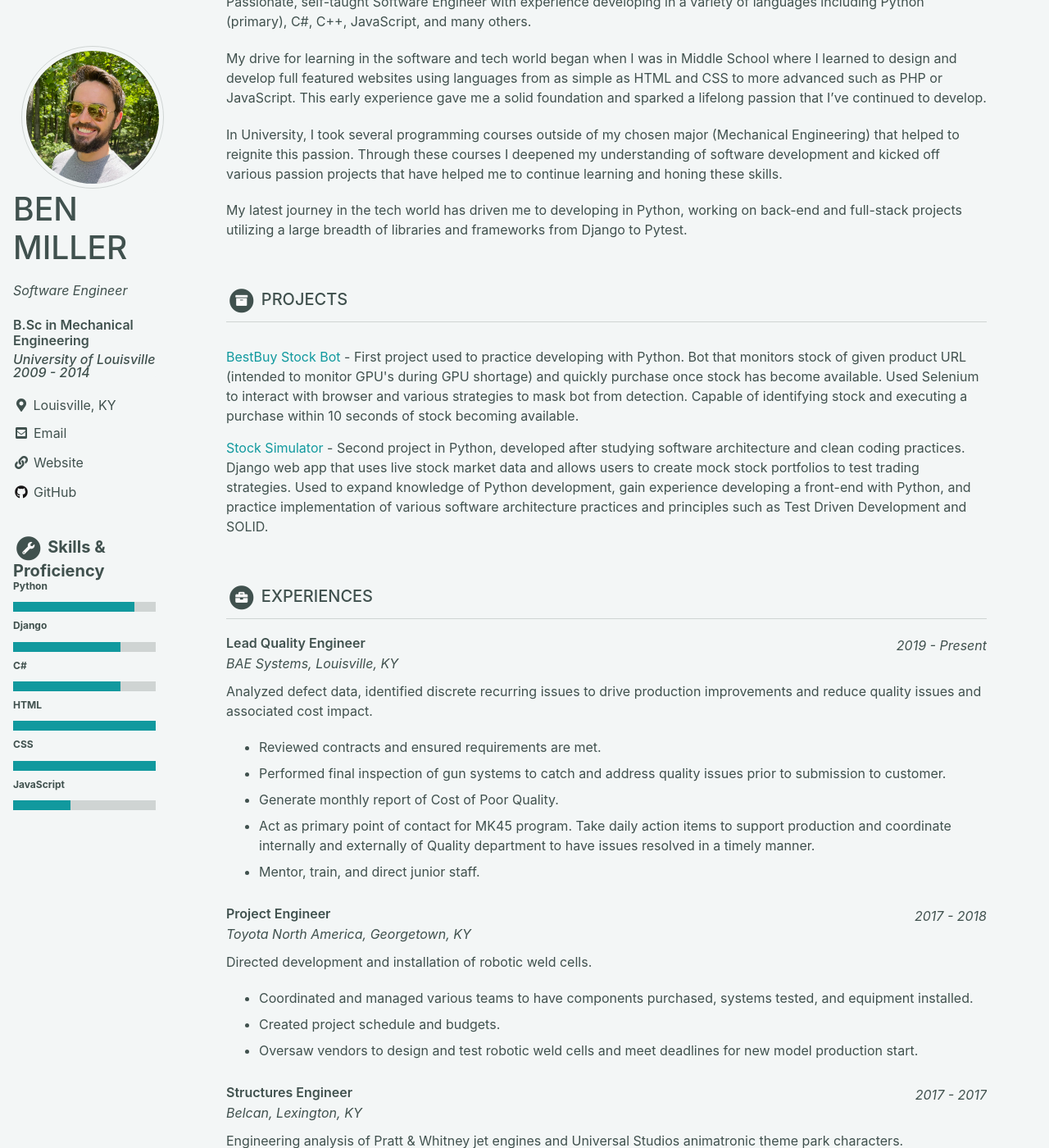
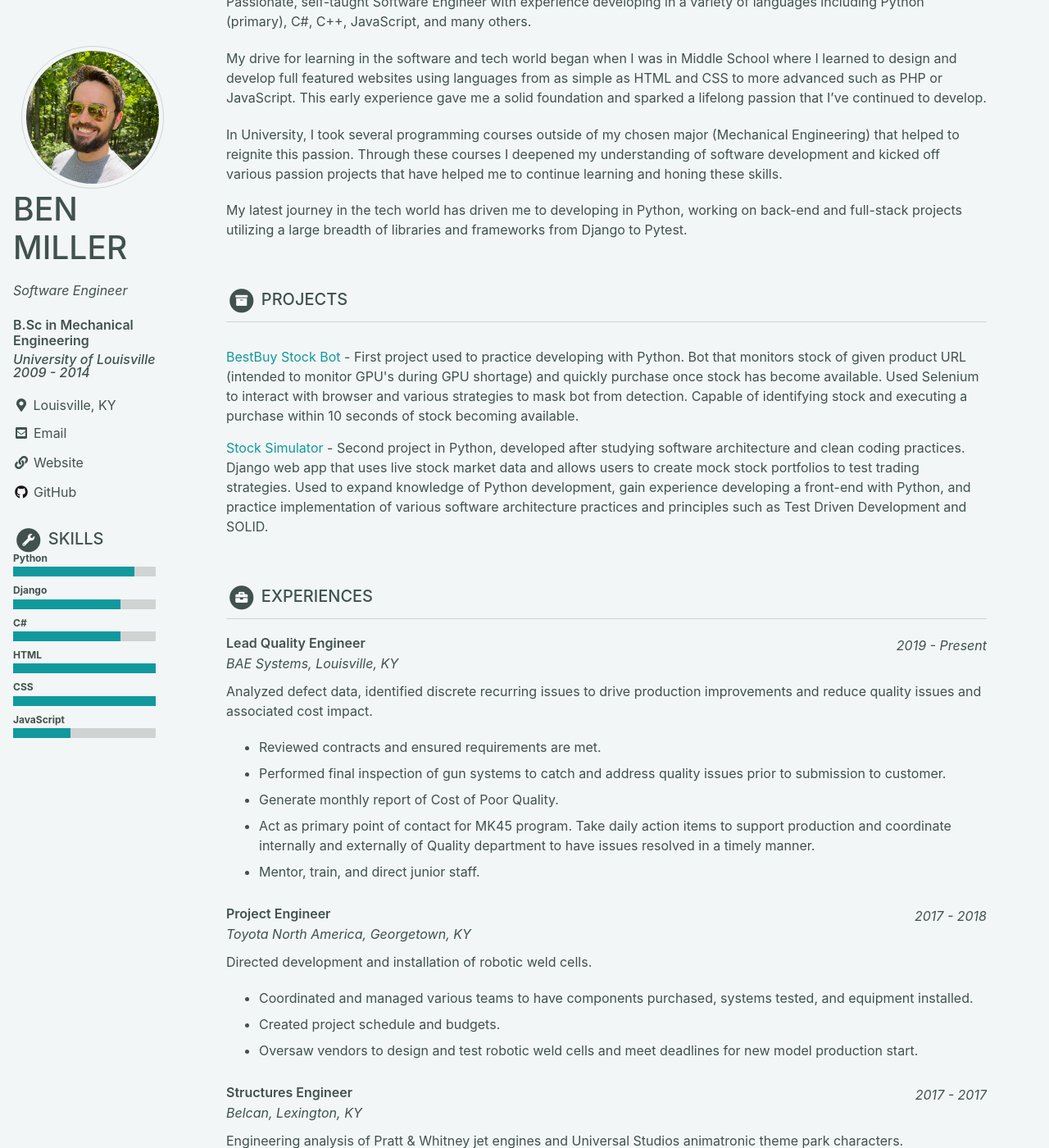
Before and after one commit to Ben-M-90/Ben-M-90.github.io, a Jekyll site: the page built from _pages/home.md, in a window 1280 px wide and 1400 px high, scrolled down 408 px. Shown: the whole window at 82% size. Built offline with Jekyll 4.4.1, drawn with Linux system fonts in a browser that asks for light colours; cached includes are drawn as plain includes; some of the changed text lies outside the part shown.

Commit message:
Sidebar formatting changes.

```diff
--- a/_data/data.yml
+++ b/_data/data.yml
@@ -169,7 +169,7 @@ interests:
 
 
 skills:
-    title: Skills &amp; Proficiency
+    title: Skills
 
     toolset:
       - name: Python
--- a/_includes/author-profile.html
+++ b/_includes/author-profile.html
@@ -13,7 +13,7 @@
     {% endif %}
 
     <div class="author__content">
-        <h3 class="author__name p-name" itemprop="name">
+        <h3 class="author__name" itemprop="name">
             <a class="u-url" rel="me" href="{{ author.home | default: '/' | absolute_url }}" itemprop="url">{{ author.name }}</a>
         </h3>
         {% if author.bio %}
@@ -254,7 +254,7 @@
 </div>
 <section class="skills-section section">
 
-    <h2 class="section-title">
+    <h2 class="section-title" style="font-weight: 500 !important; margin-top: 30px !important; text-transform: uppercase;">
         <span class="fa-stack fa-xs">
             <i class="fas fa-circle fa-stack-2x"></i>
             <i class="fas fa-wrench fa-stack-1x fa-inverse"></i>
--- a/_sass/minimal-mistakes/_base.scss
+++ b/_sass/minimal-mistakes/_base.scss
@@ -506,7 +506,7 @@ input[type="submit"],
     .level-title {
         font-size: $type-size-6;
         margin-top: 0;
-        margin-bottom: 12px;
+        margin-bottom: 3px;
     }
 
     .level-bar {
```
